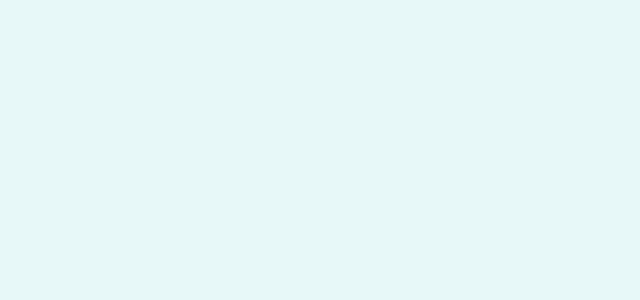
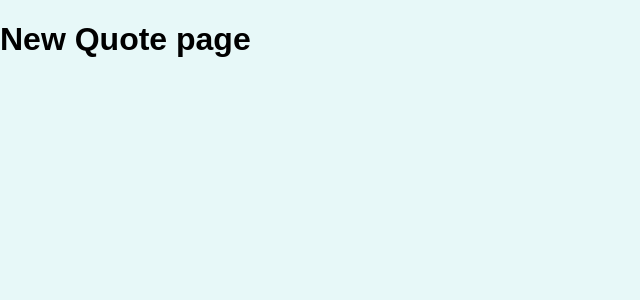
Before and after one commit to harini24/react--building-multi-page-SPA-using-router, a React (Create React App) app: page /new-quotes in a window 1280 px wide. Shown: the top 300 px of the page, without its empty margins (0-640 px from the left). Built offline with nearby package versions, Linux system fonts and the light colour scheme.

Commit message:
configuring routes, switch , extracting query param

```diff
--- a/src/App.js
+++ b/src/App.js
@@ -1,8 +1,24 @@
+import { Redirect, Route, Switch } from "react-router";
+import NewQuote from "./pages/NewQuote";
+import Quote from "./pages/Quote";
+import Quotes from "./pages/Quotes";
+
 function App() {
   return (
-    <div>
-
-    </div>
+    <Switch>
+      <Route path="/" exact>
+        <Redirect to="/quotes" />
+      </Route>
+      <Route path="/quotes" exact>
+        <Quotes />
+      </Route>
+      <Route path="/quotes/:quoteId">
+        <Quote />
+      </Route>
+      <Route path="/new-quotes">
+        <NewQuote />
+      </Route>
+    </Switch>
   );
 }
 
--- a/src/index.js
+++ b/src/index.js
@@ -2,5 +2,6 @@ import ReactDOM from 'react-dom';
 
 import './index.css';
 import App from './App';
+import { BrowserRouter } from 'react-router-dom'
 
-ReactDOM.render(<App />, document.getElementById('root'));
+ReactDOM.render(<BrowserRouter> <App /></BrowserRouter>, document.getElementById('root'));
--- /dev/null
+++ b/src/pages/NewQuote.js
@@ -0,0 +1,4 @@
+const NewQuote = props => {
+    return <h1>New Quote page</h1>
+}
+export default NewQuote
--- /dev/null
+++ b/src/pages/Quote.js
@@ -0,0 +1,12 @@
+import React from "react"
+import { useParams } from "react-router"
+
+const Quote = props => {
+    const params = useParams()
+    const quoteId = params.quoteId
+    return <React.Fragment>
+        <h1>Quote page</h1>
+        <p>{quoteId}</p>
+    </React.Fragment>
+}
+export default Quote
--- /dev/null
+++ b/src/pages/Quotes.js
@@ -0,0 +1,4 @@
+const Quotes = props => {
+    return <h1>All Qoutes page</h1>
+}
+export default Quotes
```
Also changed, not shown: 1 other file (tests, documents, lock files or other folders).
